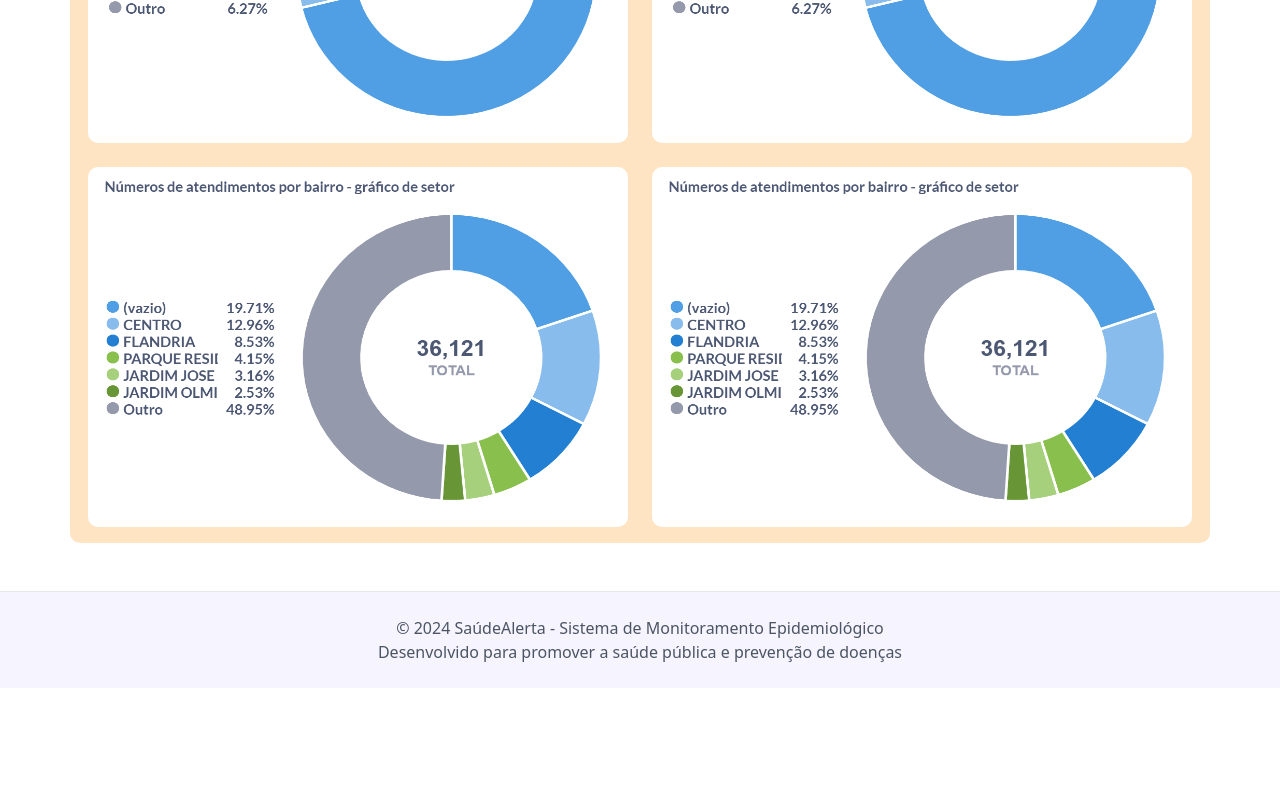
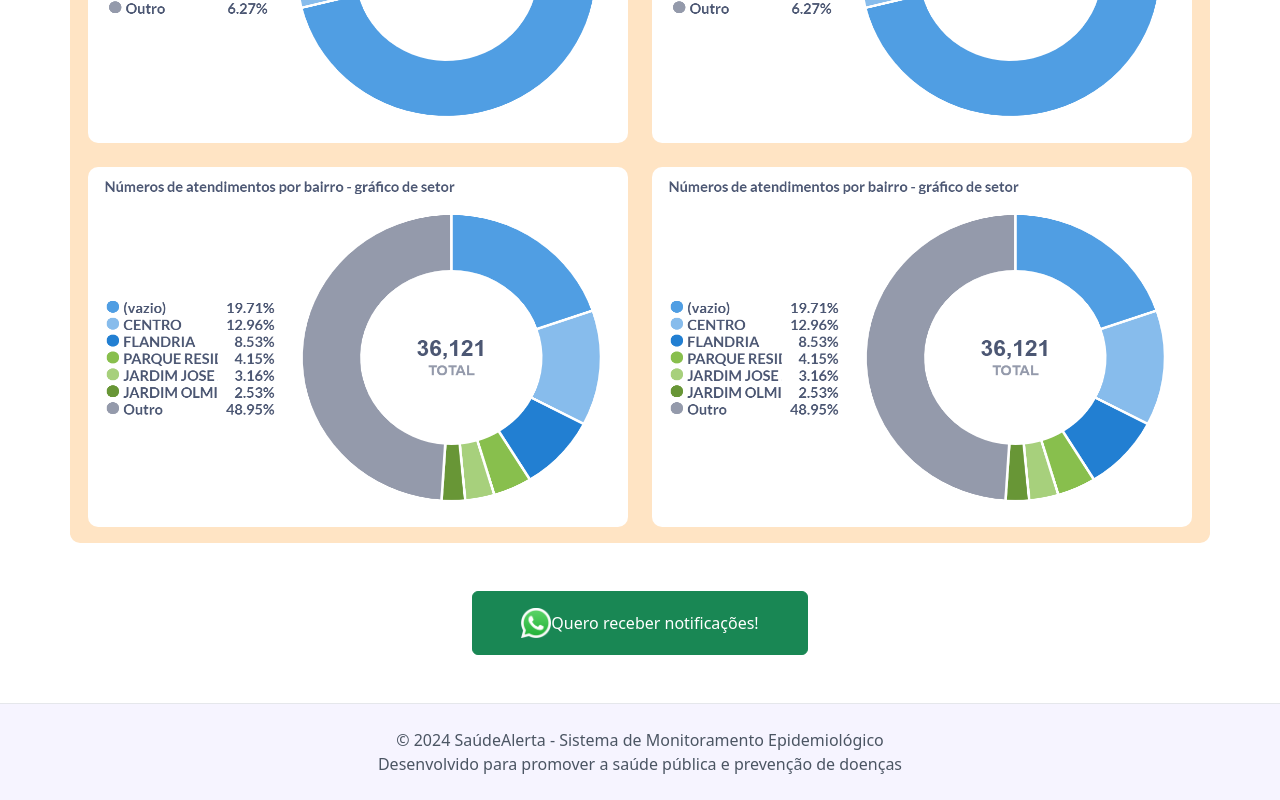
Before and after one commit to Lebron057/doencas_synapse, an Angular app in the folder projeto_doencas/: page / in a window 1280 px wide. Shown: the part 482-1282 px from the top of the page. Before the commit the page ends 1170 px from the top, so only its background shows below. Built offline with nearby package versions, Linux system fonts and the light colour scheme.

Commit message:
button whats api

```diff
--- a/projeto_doencas/src/app/components/home/home.component.css
+++ b/projeto_doencas/src/app/components/home/home.component.css
@@ -68,3 +68,13 @@ footer {
     color: #4b5563;
     font-weight: 400
 }
+
+.img-whats {
+    width: 30px;
+    height: 30px;
+}
+
+.link-whats {
+    color: white;
+    text-decoration: none;
+}
--- a/projeto_doencas/src/app/components/home/home.component.html
+++ b/projeto_doencas/src/app/components/home/home.component.html
@@ -22,7 +22,7 @@
 </section>
 <section class="pt-4 d-flex gap-3 container-fluid align-items-center justify-content-center">
 
-    <div style="background-color: bisque; border-radius: 10px;" class="d-flex gap-4 p-3 flex-wrap justify-content-center container mb-5">
+    <div style="background-color: bisque; border-radius: 10px;" class="d-flex gap-4 p-3 flex-wrap justify-content-center container">
         <!--gráfico 1-->
         <div>
             <img class="img-grafico-setor" src="assets\images\Atendimentos_por_cidade.png" alt="">
@@ -43,7 +43,16 @@
             <img class="img-grafico-setor" src="assets\images\Números_de_pessoas_por_bairro-gráfico_de_setor.png" alt="">
         </div>
     </div>
+
+
 </section>
+<section class="d-flex justify-content-center p-5">
+    <div class="btn btn-success d-flex justify-content-center align-items-center py-3 px-5">
+        <img class="img-whats" src="assets\images\whatsapp-logo-png.png" alt="">
+        <a class="link-whats" href="">Quero receber notificações!</a>
+    </div>
+</section>
+
 <footer class="d-flex flex-column justify-content-center align-items-center p-4">
     <p>© 2024 SaúdeAlerta - Sistema de Monitoramento Epidemiológico</p>
     <p>Desenvolvido para promover a saúde pública e prevenção de doenças</p>
```
Also changed, not shown: projeto_doencas/src/assets/images/whatsapp-logo-png.png (added).
